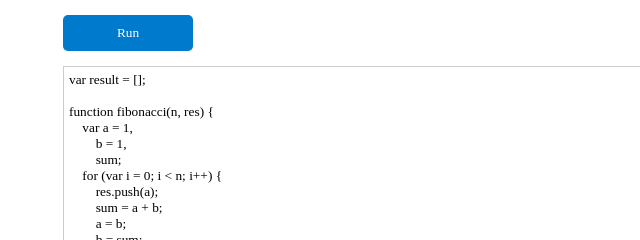
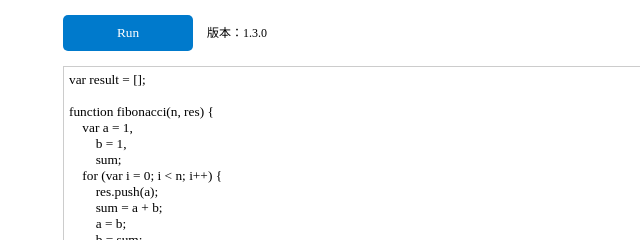
Before and after one commit to bplok20010/eval5, a website: page docs/index.html in a window 1280 px wide. Shown: the top 240 px of the page, 193-833 px from the left. Drawn offline with Linux system fonts and the light colour scheme.

Commit message:
体验demo显示当前版本号

```diff
--- a/docs/index.html
+++ b/docs/index.html
@@ -56,6 +56,11 @@
 				padding: 15px 0;
 				color: red;
 			}
+
+			#version {
+				margin-left: 10px;
+				font-size: 12px;
+			}
 		</style>
 	</head>
 	<body>
@@ -82,9 +87,7 @@
 						></path></svg
 				></a>
 			</div>
-			<div class="tools">
-				<button onclick="run()">Run</button>
-			</div>
+			<div class="tools"><button onclick="run()">Run</button> <span id="version"></span></div>
 			<textarea id="code">
 var result = [];
 
@@ -107,6 +110,7 @@ alert(result.join(', '));
 		<div id="root"></div>
 		<div id="log"></div>
 		<script>
+			version.innerHTML = "版本：" + eval5.Interpreter.version;
 			eval5.Interpreter.rootContext = window;
 			var interpreter = new eval5.Interpreter(window);
 			function run() {
```
